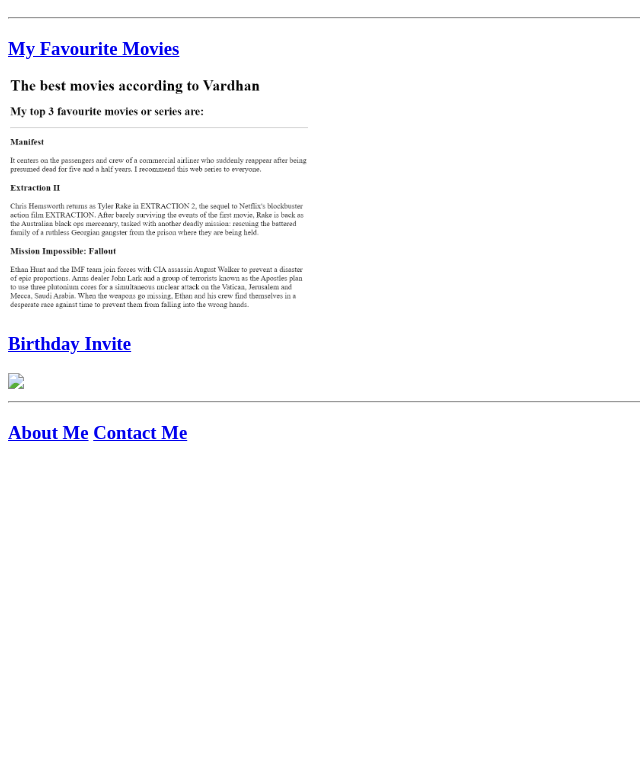
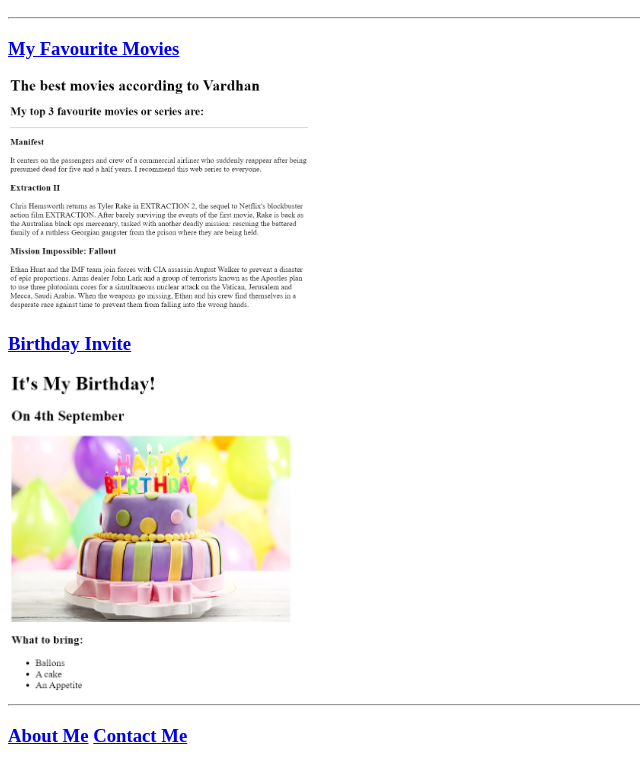
Before and after one commit to Vamsavardhan-Akella/html-portfolio, a plain HTML site: page index.html in a window 1280 px wide. Shown: the part 110-876 px from the top of the page, without its empty margins (0-640 px from the left). Before the commit the page ends 800 px from the top, so only its background shows below. Drawn offline with Linux system fonts and the light colour scheme; files whose address does not match are found by name.

Commit message:
Update index.html

```diff
--- a/index.html
+++ b/index.html
@@ -38,7 +38,7 @@ https://developer.mozilla.org/en-US/docs/Web/HTML/Element/img#attr-height -->
         <a href="../3.4 Birthday Invite Project/index.html">Birthday Invite</a>
     </h3>
 
-    <img src="./assets/images/Screenshot 2025-02-15 162912.png" width="300"/>
+    <img src="./assets/images/Birthday-Invite.png" width="300"/>
 
     <hr />
 
```
